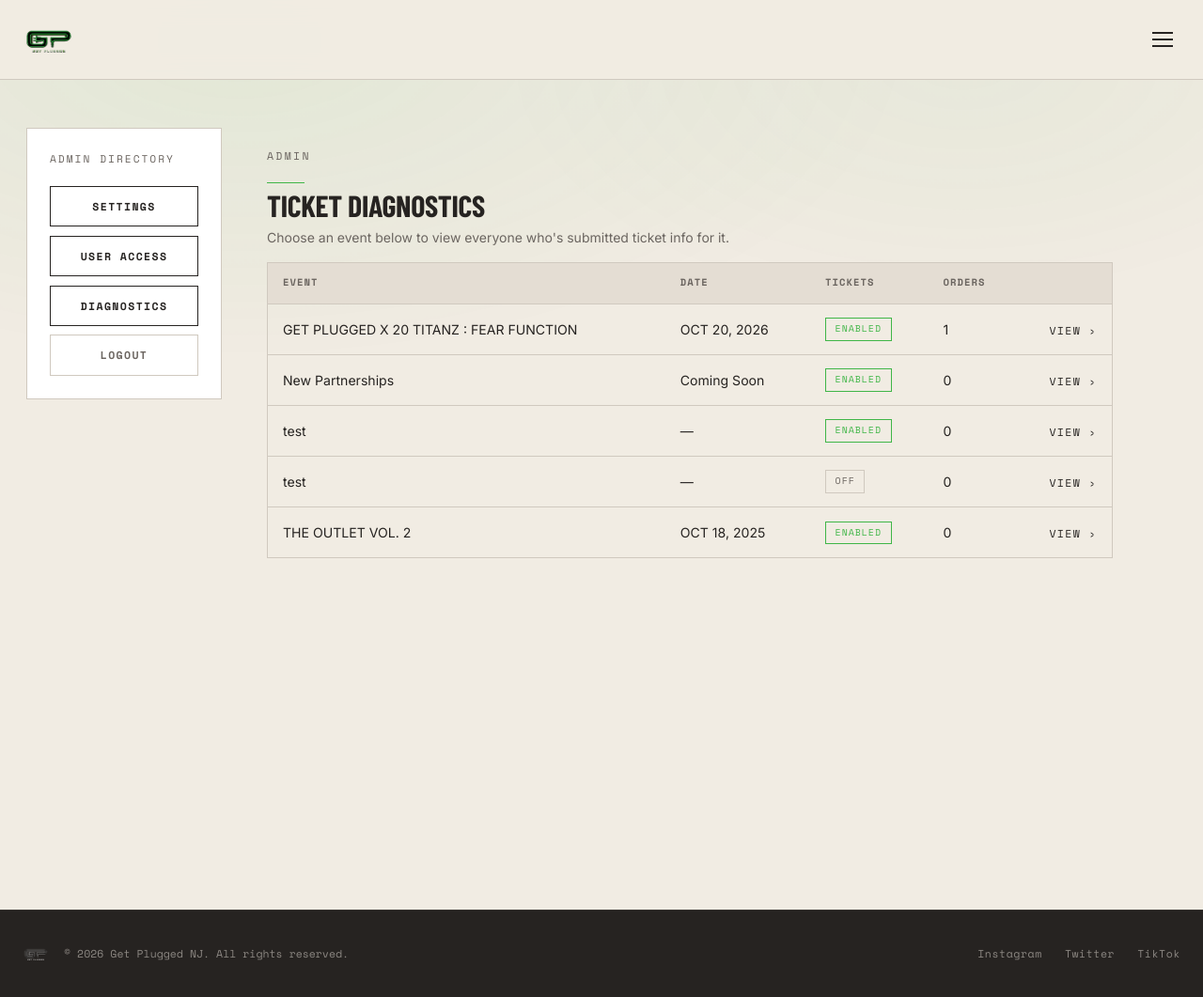
After one commit to DredgenYors/GetPluggedWebsite, a Flask app: page /admin/ticket-diagnostics in a window 1280 px wide. The commit adds this page. Shown: the whole page at 94% size. Run offline with Flask 3, Linux system fonts and the light colour scheme; a user stored in the database is signed in; some web fonts are replaced.

Commit message:
Migrate THE OUTLET VOL. 2 onto the StayPluggedRow ticketing system, add an admin Diagnostics directory
THE OUTLET VOL. 2 was still a hardcoded Python dict (upcoming_events),
rendered as a special non-removable row with its own separate
"settings.events_confirmed / settings.ticket_url -> /tickets" path -
predating the Square/StayPluggedRow ticketing system built over the
last several sessions, so it never got the new info-submission ->
Square-checkout flow the other rows have. Migrated it into a real
StayPluggedRow (title/date/location carried over) and removed the
hardcoded fixed-row code path from home() entirely, so every "What's
Next" row now goes through the one, uniform system. Its existing live
ticket_url (a posh.vip link, not Square) was carried over as a
starting square_checkout_url so the row doesn't go link-dead - it
should be swapped for a real Square Checkout Link.

The old /tickets static route/template and the now-unused
events_confirmed/ticket_url settings fields were left in place rather
than deleted, in case anything external still links to /tickets.

Cleaned up home.html/home() accordingly: the row.removable /
status_href branches that only existed for that one fixed row are now
dead code (every row is a StayPluggedRow), so removed them along with
the now-unused "removable" dict key and local `settings` variable in
home().

Added an admin "Diagnostics" directory: a new sidebar link ->
/admin/ticket-diagnostics lists every What's Next row with its
ticket-sales state and order count, linking each into its existing
per-row diagnostics page (admin_row_ticket_diagnostics) - which
already told admins plainly when a row had no orders yet, so no
changes were needed there.

Co-Authored-By: Claude Sonnet 5 <noreply@anthropic.com>

```diff
--- a/getpluggedv1.py
+++ b/getpluggedv1.py
@@ -415,14 +415,6 @@ def super_admin_required(f):
         return f(*args, **kwargs)
     return wrapper
 
-upcoming_events = [
-    {
-        'title': 'THE OUTLET VOL. 2',
-        'date': 'OCT 18, 2025',
-        'location': 'Kulture Gallery - Bloomfield, NJ',
-    },
-]
-
 artists = [
             {'name': 'Barti', 'social_media': {'instagram': '@chaevscarti'}},
             {'name': 'Brandin Tyrik', 'social_media': {'instagram': '@brandintyrik'}},
@@ -491,9 +483,6 @@ def event_cover_url(event):
 @app.route('/')
 def home():
     """Home page route"""
-    settings = get_settings()
-    next_event = upcoming_events[0] if upcoming_events else None
-
     # "Gallery" preview carousel: most recent events, each with a cover image
     # if available. Capped at 10 rather than showing every event ever, so the
     # homepage doesn't load unboundedly as the event history grows.
@@ -501,25 +490,11 @@ def home():
     for ev in Event.query.order_by(Event.date.desc()).limit(10).all():
         gallery_preview.append({"event": ev, "cover_url": event_cover_url(ev)})
 
-    # "Stay Plugged In" rows. The original Tickets-toggle-driven row (fixed,
-    # not admin-removable for now) comes first when confirmed, followed by
-    # any rows added via Edit Mode (removable). When there's neither, the
-    # section falls back to the Settings-configured coming-soon message.
+    # "Stay Plugged In" rows - every row lives in StayPluggedRow now (see its
+    # class docstring), each with full ticketing capability built in.
     stay_plugged_rows = []
-    if settings.events_confirmed and next_event:
-        stay_plugged_rows.append({
-            "removable": False,
-            "label": "Upcoming Event",
-            "title": next_event["title"],
-            "detail": next_event["location"],
-            "date_text": next_event["date"],
-            "status": "Get Tickets" if settings.ticket_url else "More Info Soon",
-            "status_href": url_for("tickets") if settings.ticket_url else None,
-        })
-
     for row in StayPluggedRow.query.order_by(StayPluggedRow.id.asc()).all():
         stay_plugged_rows.append({
-            "removable": True,
             "id": row.id,
             "label": row.label,
             "title": row.title,
@@ -877,6 +852,16 @@ def admin_toggle_row_tickets(row_id):
     row.tickets_enabled = not row.tickets_enabled
     db.session.commit()
     return jsonify({"ok": True, "redirect": url_for("home") + "#stay-plugged-in"})
+
+@app.route("/admin/ticket-diagnostics")
+@admin_required
+def admin_ticket_diagnostics_index():
+    """Pick-an-event landing page for Diagnostics in the sidebar - lists
+    every "What's Next" row so an admin can jump to its order table
+    (admin_row_ticket_diagnostics below), which already tells them plainly
+    when a row has no orders yet rather than erroring or looking broken."""
+    rows = StayPluggedRow.query.order_by(StayPluggedRow.id.asc()).all()
+    return render_template("admin/ticket_diagnostics_index.html", rows=rows)
 
 @app.route("/admin/stay-plugged-rows/<int:row_id>/tickets")
 @admin_required
--- a/templates/admin/_layout.html
+++ b/templates/admin/_layout.html
@@ -32,6 +32,17 @@
               User Access
             </a>
           {% endif %}
+
+          <a class="gp-btn gp-btn-outline"
+            href="{{ url_for('admin_ticket_diagnostics_index') }}"
+            {% if request.endpoint == 'admin_home' %}
+              data-bs-toggle="tooltip"
+              data-bs-placement="bottom"
+              data-bs-custom-class="gp-tooltip gp-tooltip--sidebar"
+              title="View ticket orders for any event"
+            {% endif %}>
+            Diagnostics
+          </a>
 
           <a class="gp-btn gp-btn-ghost" href="{{ url_for('logout') }}">Logout</a>
         </div>
--- /dev/null
+++ b/templates/admin/ticket_diagnostics_index.html
@@ -0,0 +1,50 @@
+{% extends "admin/_layout.html" %}
+{% block title %}Ticket Diagnostics{% endblock %}
+
+{% block admin_content %}
+<div class="gp-admin-content">
+  <span class="gp-eyebrow">ADMIN</span>
+  <div class="gp-rule"></div>
+  <h2 class="gp-auth-title mb-0" style="font-size: 2rem; margin-top: 0.6rem;">Ticket Diagnostics</h2>
+  <p class="small mt-2" style="color: var(--gp-muted-text);">
+    Choose an event below to view everyone who's submitted ticket info for it.
+  </p>
+
+  {% if rows %}
+  <div class="gp-admin-table-wrap mt-3">
+    <table class="gp-admin-table">
+      <thead>
+        <tr>
+          <th>Event</th>
+          <th>Date</th>
+          <th>Tickets</th>
+          <th>Orders</th>
+          <th></th>
+        </tr>
+      </thead>
+      <tbody>
+        {% for row in rows %}
+        <tr>
+          <td>{{ row.title }}</td>
+          <td>{{ row.date_text or "—" }}</td>
+          <td>
+            {% if row.tickets_enabled %}
+              <span class="gp-pill gp-pill-accent">Enabled</span>
+            {% else %}
+              <span class="gp-pill">Off</span>
+            {% endif %}
+          </td>
+          <td>{{ row.ticket_orders|length }}</td>
+          <td class="text-end">
+            <a class="gp-textlink" href="{{ url_for('admin_row_ticket_diagnostics', row_id=row.id) }}">View &rsaquo;</a>
+          </td>
+        </tr>
+        {% endfor %}
+      </tbody>
+    </table>
+  </div>
+  {% else %}
+  <p class="gp-empty-note mt-3">No events yet &mdash; add a row in the What's Next section first.</p>
+  {% endif %}
+</div>
+{% endblock %}
```
Also changed, not shown: templates/home.html (+0 -15 lines), instance/getplugged.db.
